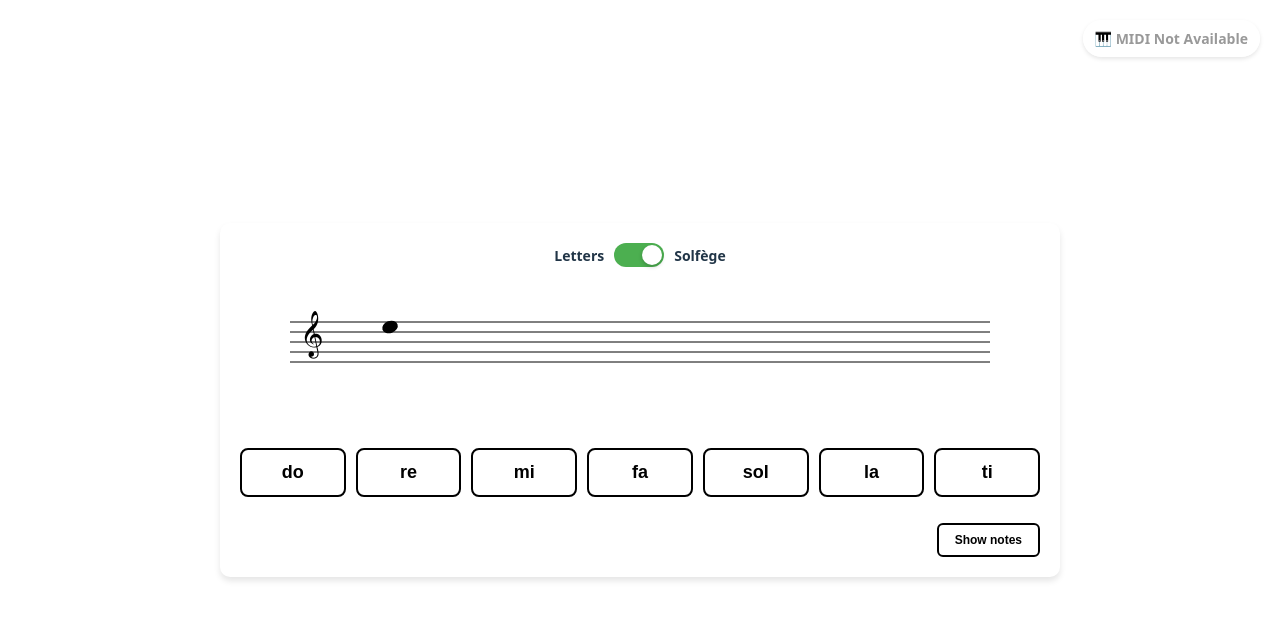
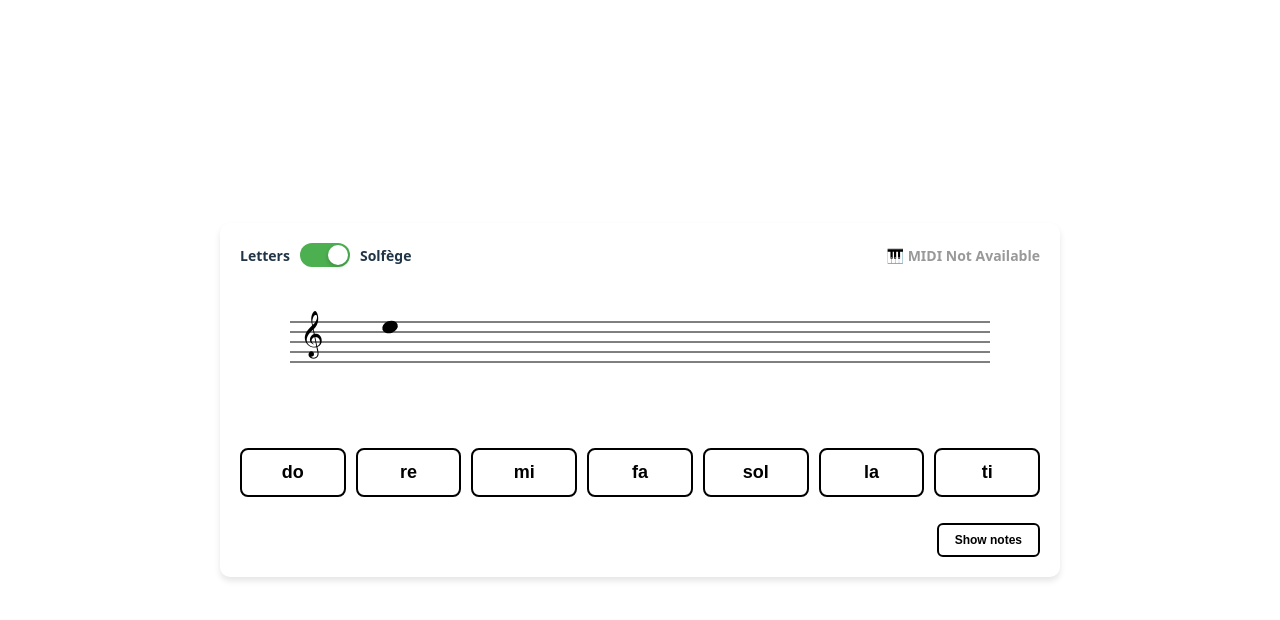
Before and after one commit to KostyaShey/pianohero, a Vue app: page / in a window 1280 px wide. Shown: the top 620 px of the page. Built offline with nearby package versions, Linux system fonts and the light colour scheme.

Commit message:
changed position of midi status

```diff
--- a/src/App.vue
+++ b/src/App.vue
@@ -302,13 +302,9 @@ onUnmounted(() => {
 
     <!-- Main App UI (hidden when orientation message is shown) -->
     <template v-else>
-      <!-- MIDI Status Indicator (outside container) -->
-      <div class="midi-status-external">
-        <span v-if="midiSupported" class="midi-connected">🎹 MIDI Ready</span>
-        <span v-else class="midi-disconnected">🎹 MIDI Not Available</span>
-      </div>
-
       <div class="staff-container">
+        <!-- Top Controls Row -->
+        <div class="top-controls">
           <!-- Note Naming Toggle -->
           <div class="naming-toggle">
             <label class="toggle-container">
@@ -317,6 +313,13 @@ onUnmounted(() => {
               <span class="toggle-slider"></span>
               <span>Solfège</span>
             </label>
+          </div>
+
+          <!-- MIDI Status Indicator -->
+          <div class="midi-status-internal">
+            <span v-if="midiSupported" class="midi-connected">🎹 MIDI Ready</span>
+            <span v-else class="midi-disconnected">🎹 MIDI Not Available</span>
+          </div>
         </div>
 
       <!-- Staff lines -->
@@ -543,21 +546,21 @@ onUnmounted(() => {
   color: #999;
 }
 
-.midi-status-external {
-  position: absolute;
-  top: 20px;
-  right: 20px;
-  font-size: 14px;
-  font-weight: bold;
-  background-color: rgba(255, 255, 255, 0.9);
-  padding: 8px 12px;
-  border-radius: 20px;
-  box-shadow: 0 2px 4px rgba(0, 0, 0, 0.1);
+.top-controls {
+  display: flex;
+  justify-content: space-between;
+  align-items: center;
+  margin-bottom: 15px;
 }
 
 .naming-toggle {
-  text-align: center;
-  margin-bottom: 15px;
+  flex: 0 0 auto;
+}
+
+.midi-status-internal {
+  font-size: 14px;
+  font-weight: bold;
+  flex: 0 0 auto;
 }
 
 .toggle-container {
```
Lines whose indentation alone changed are shown as unchanged.
